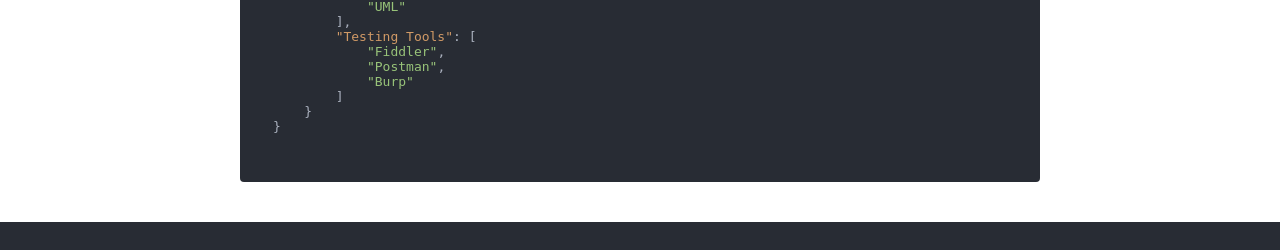
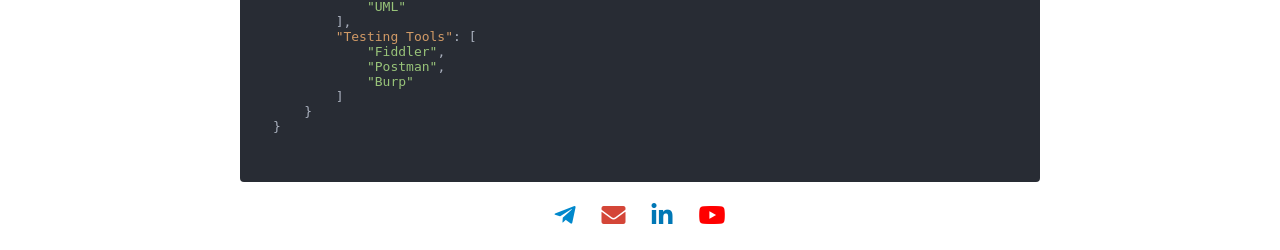
Before and after one commit to 0717376/personal, a Flask app: page / in a window 1280 px wide. Shown: the part 1582-1832 px from the top of the page. Before the commit the page ends 1804 px from the top, so only its background shows below. Run offline with Flask 3, Linux system fonts and the light colour scheme; some libraries are stand-ins or nearby versions.

Commit message:
Initial commit

```diff
--- a/static/css/style.css
+++ b/static/css/style.css
@@ -67,3 +67,19 @@ section {
 section:last-of-type {
     margin-bottom: 0;
 }
+
+.social-links {
+    text-align: center;
+    text-decoration: none;
+}
+
+.social-icon {
+    color: #333; /* Задайте базовый цвет иконок */
+    font-size: 24px;
+    margin: 0 10px;
+}
+
+.social-icon.telegram { color: #0088cc; }
+.social-icon.email { color: #d44638; }
+.social-icon.linkedin { color: #0077b5; }
+.social-icon.youtube { color: #ff0000; }
--- a/templates/index.html
+++ b/templates/index.html
@@ -8,6 +8,7 @@
     <link rel="stylesheet"
         href="https://cdnjs.cloudflare.com/ajax/libs/highlight.js/11.3.1/styles/atom-one-dark.min.css">
     <link rel="stylesheet" type="text/css" href="{{ url_for('static', filename='css/style.css') }}">
+    <link rel="stylesheet" href="https://cdnjs.cloudflare.com/ajax/libs/font-awesome/5.15.1/css/all.min.css">
     <script src="https://cdnjs.cloudflare.com/ajax/libs/highlight.js/11.3.1/highlight.min.js"></script>
     <script>hljs.initHighlightingOnLoad();</script>
 </head>
@@ -126,8 +127,27 @@
         </main>
 
         <footer>
-            <!-- Footer content -->
+            <div class="social-links">
+                <!-- Иконка Telegram -->
+                <a href="https://t.me/somepeoplesay" target="_blank" title="Telegram" class="social-icon telegram" style="text-decoration: none;">
+                    <i class="fab fa-telegram-plane"></i>
+                </a>
+                <!-- Иконка Email -->
+                <a href="mailto:mail@muravskiy.com" target="_blank" title="Email" class="social-icon email" style="text-decoration: none;">
+                    <i class="fas fa-envelope"></i>
+                </a>
+                <!-- Иконка LinkedIn -->
+                <a href="https://linkedin.com/in/muravskiy" target="_blank" title="LinkedIn" class="social-icon linkedin" style="text-decoration: none;">
+                    <i class="fab fa-linkedin-in"></i>
+                </a>
+                <!-- Иконка YouTube -->
+                <a href="https://www.youtube.com/watch?v=dQw4w9WgXcQ" target="_blank" title="YouTube" class="social-icon youtube">
+                    <i class="fab fa-youtube"></i>
+                </a>
+            </div>
         </footer>
+
+
     </div>
 
 
```
